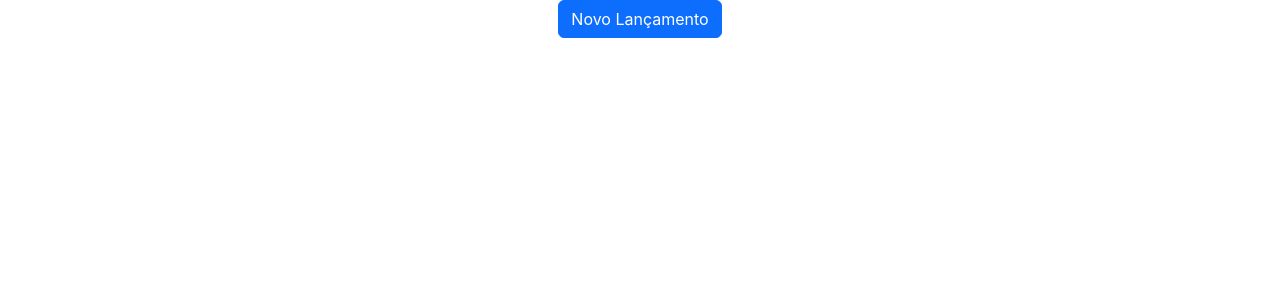
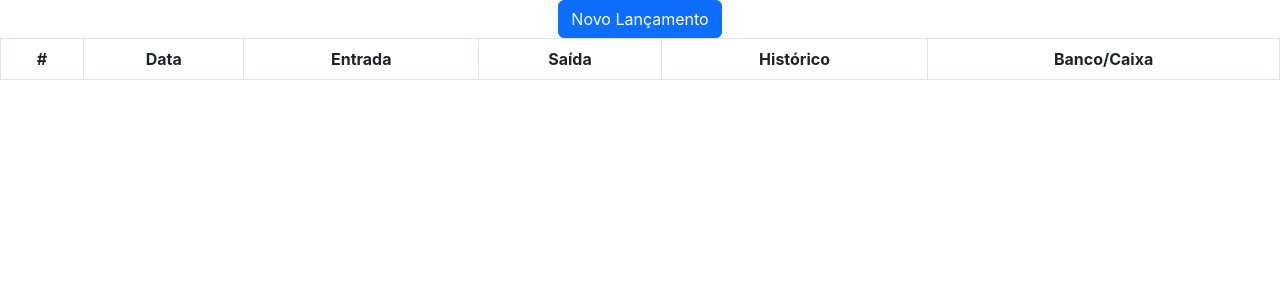
Before and after one commit to jonathasfrsantos/IBCNM_FRONT_RJS, a React (Create React App) app: page / in a window 1280 px wide. Shown: the top 300 px of the page. Built offline with nearby package versions, Linux system fonts and the light colour scheme.

Commit message:
adding MainTable (no actions)

```diff
--- a/src/App.js
+++ b/src/App.js
@@ -1,12 +1,15 @@
 
 import './App.css';
 import { AddNewFormBtn } from './buttons/AddNewForm.Btn';
+import { MainTable } from './tables/MainTable';
 
 
 function App() {
   return (
     <div className="App">
       <AddNewFormBtn />
+      <MainTable />
+
 
     </div>
   );
--- /dev/null
+++ b/src/tables/MainTable.js
@@ -0,0 +1,33 @@
+import { useState } from "react";
+import { Table } from "react-bootstrap";
+
+export function MainTable(){
+    const [dataTable, setDataTable] = useState([]);
+
+  return (
+    <Table striped bordered hover>
+      <thead>
+        <tr>
+          <th>#</th>
+          <th>Data</th>
+          <th>Entrada</th>
+          <th>Saída</th>
+          <th>Histórico</th>
+          <th>Banco/Caixa</th>
+        </tr>
+      </thead>
+      <tbody>
+        {dataTable.map((itemTable, index) => (
+          <tr key={index}>
+            <td>{index + 1}</td>
+            <td>{itemTable.data}</td>
+            <td>{itemTable.entrada}</td>
+            <td>{itemTable.saida}</td>
+            <td>{itemTable.historico}</td>
+            <td>{itemTable.bancoCaixa}</td>
+          </tr>
+        ))}
+      </tbody>
+    </Table>
+  );
+}
```
